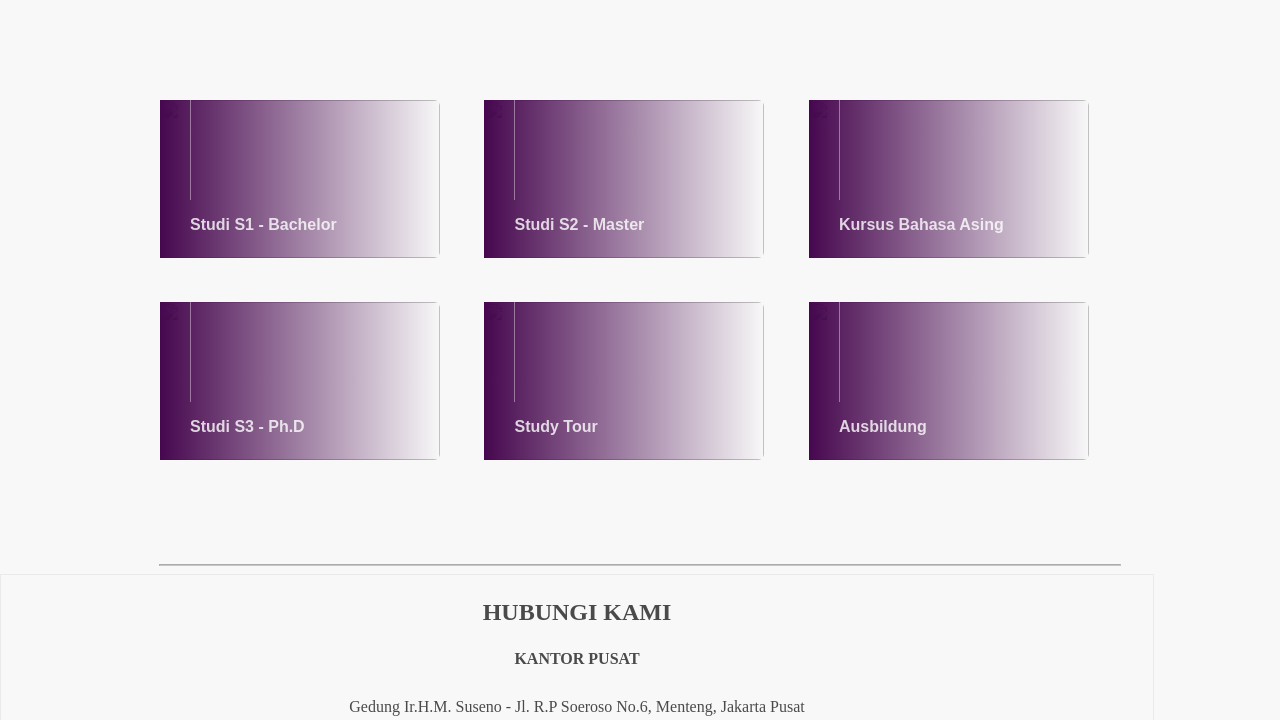
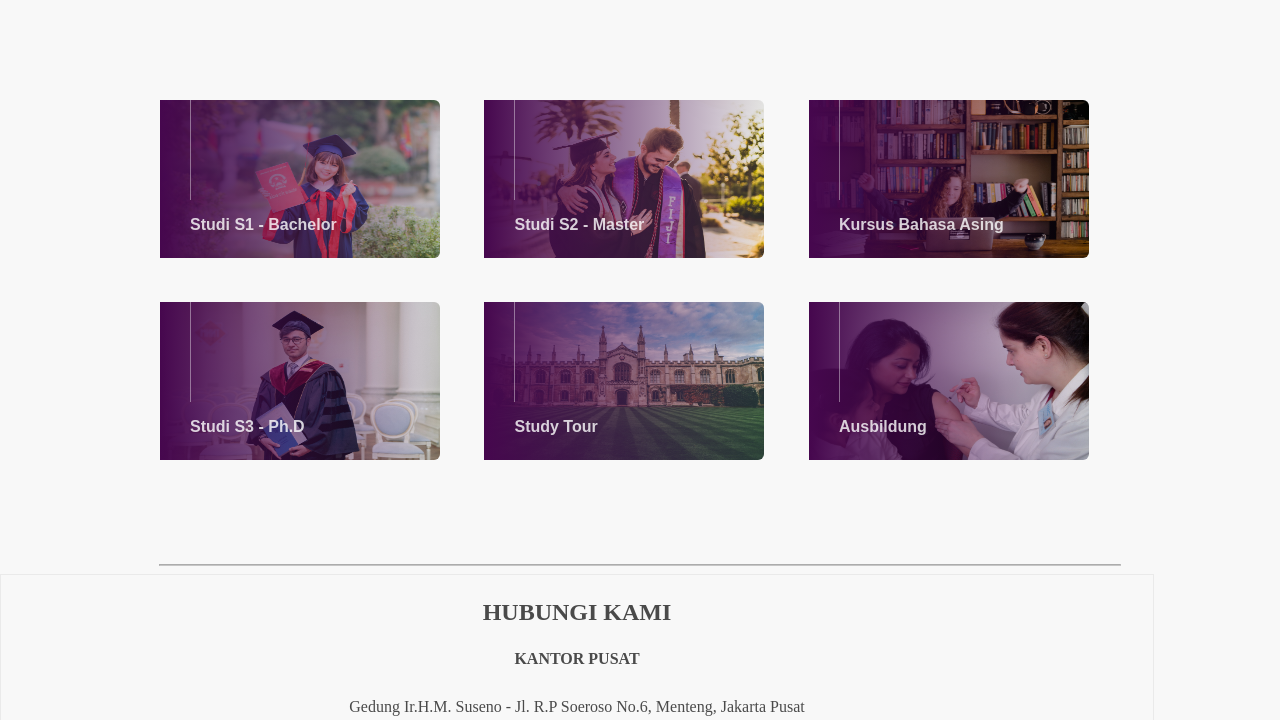
Before and after one commit to Ameliapus/TB1APS, a plain HTML site: page index.html in a window 1280 px wide. Shown: the part 380-1100 px from the top of the page. Drawn offline with Linux system fonts and the light colour scheme.

Commit message:
Update index.html

```diff
--- a/index.html
+++ b/index.html
@@ -50,32 +50,32 @@
       <div class="section-wrap">
         <div class="box-container">
           <div class="box">
-            <img src="img/bachelor.jpg" alt="" />
+            <img src="bachelor.jpg" alt="" />
             <div class="line"></div>
             <p>Studi S1 - Bachelor</p>
           </div>
           <div class="box">
-            <img src="img/master.jpg" alt="" />
+            <img src="master.jpg" alt="" />
             <div class="line"></div>
             <p>Studi S2 - Master</p>
           </div>
           <div class="box">
-            <img src="img/kursus.jpg" alt="" />
+            <img src="kursus.jpg" alt="" />
             <div class="line"></div>
             <p>Kursus Bahasa Asing</p>
           </div>
           <div class="box">
-            <img src="img/phd.jpg" alt="" />
+            <img src="phd.jpg" alt="" />
             <div class="line"></div>
             <p>Studi S3 - Ph.D</p>
           </div>
           <div class="box">
-            <img src="img/univesity.jpg" alt="" />
+            <img src="univesity.jpg" alt="" />
             <div class="line"></div>
             <p>Study Tour</p>
           </div>
           <div class="box">
-            <img src="img/ausbildung.jpg" alt="" />
+            <img src="ausbildung.jpg" alt="" />
             <div class="line"></div>
             <p>Ausbildung</p>
           </div>
```
